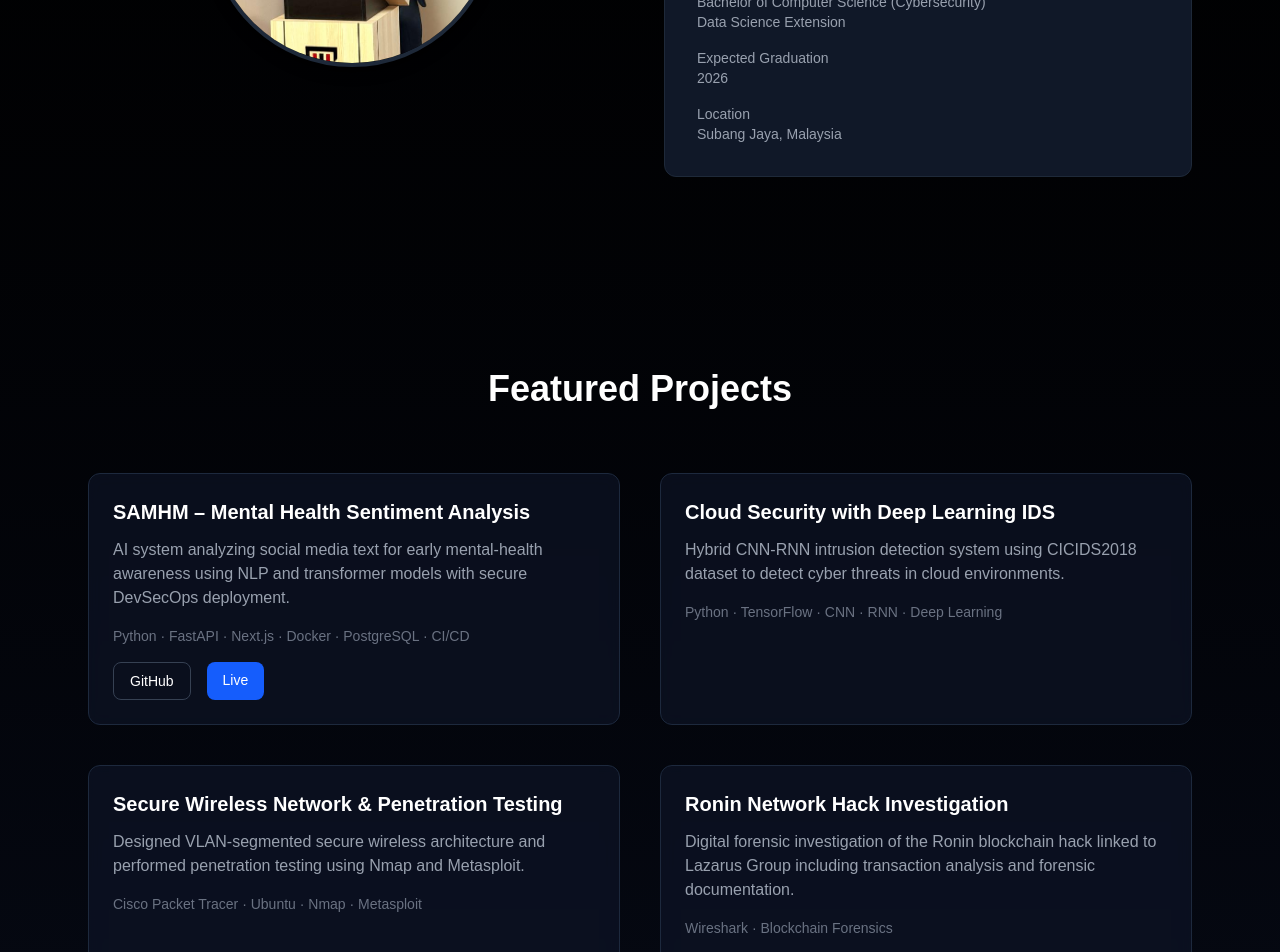
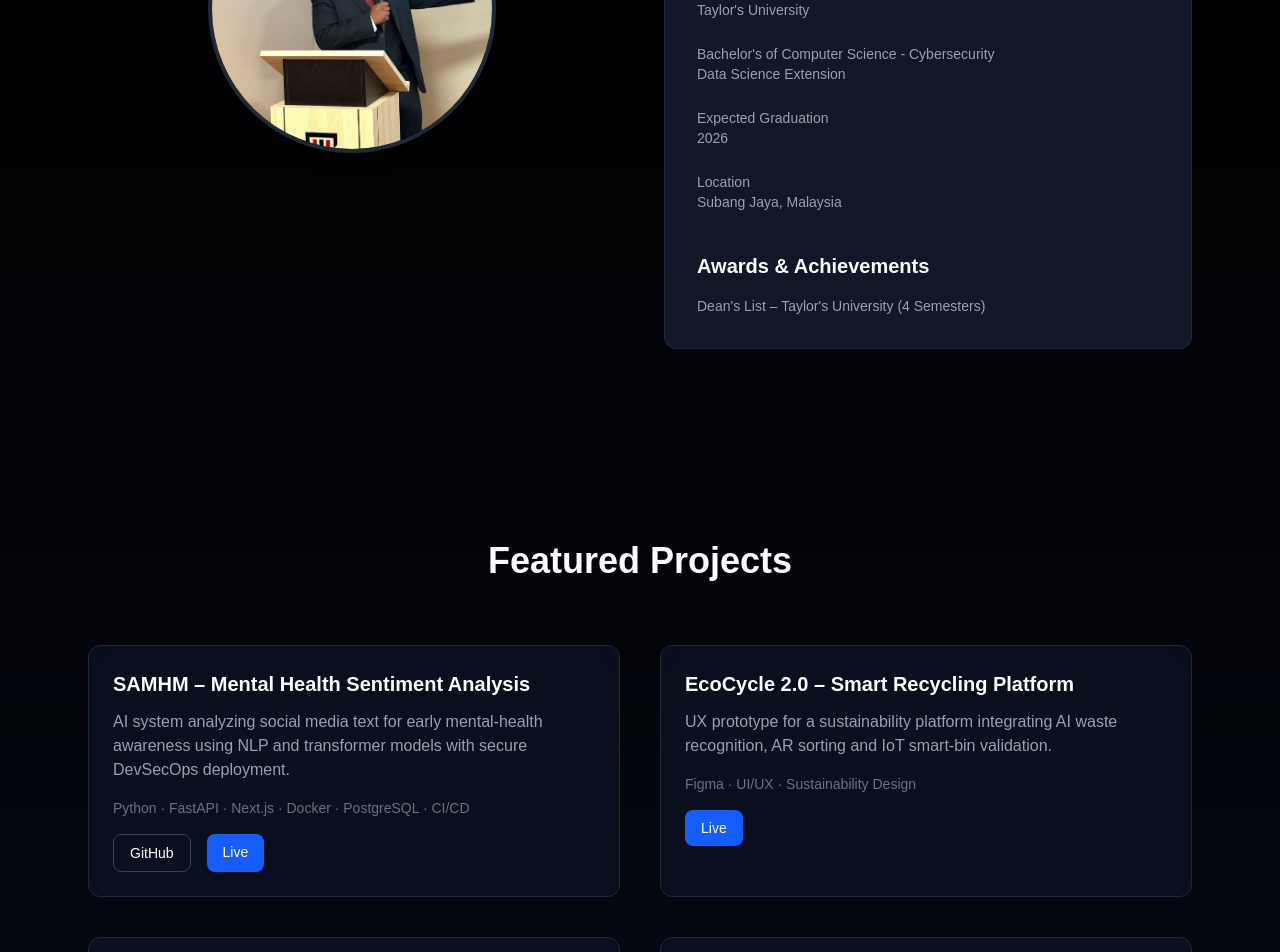
Before and after one commit to ialaaeldeen/alaa-portfolio, a Next.js app: page / in a window 1280 px wide. Shown: the part 1020-1972 px from the top of the page. Built offline with nearby package versions, Linux system fonts and the light colour scheme.

Commit message:
Updated Education section and fixed spacing

```diff
--- a/app/page.tsx
+++ b/app/page.tsx
@@ -100,31 +100,44 @@ export default function Home() {
 
       <div className="bg-gray-900 border border-gray-800 rounded-xl p-8 mt-8">
 
-              <h3 className="text-xl font-semibold mb-6">
+      <h3 className="text-xl font-semibold mb-8">
         Education
       </h3>
 
-              <ul className="space-y-4 text-gray-400 text-sm">
+      <div className="space-y-6 text-gray-400 text-sm">
 
-                <li>
-                  Bachelor of Computer Science (Cybersecurity)
-                  <br />
-                  Data Science Extension
-                </li>
+        <div>
+          <p>Taylor's University</p>
+        </div>
 
-                <li>
-                  Expected Graduation
-                  <br />
-                  2026
-                </li>
+        <div>
+          <p>Bachelor's of Computer Science - Cybersecurity</p>
+          <p>Data Science Extension</p>
+        </div>
 
-                <li>
-                  Location
-                  <br />
-                  Subang Jaya, Malaysia
-                </li>
+        <div>
+          <p>Expected Graduation</p>
+          <p>2026</p>
+        </div>
 
-              </ul>
+        <div>
+          <p>Location</p>
+          <p>Subang Jaya, Malaysia</p>
+        </div>
+
+      </div>
+
+      <div className="mt-10">
+
+        <h3 className="text-xl font-semibold mb-4">
+          Awards & Achievements
+        </h3>
+
+        <p className="text-gray-400 text-sm">
+          Dean's List – Taylor's University (4 Semesters)
+        </p>
+
+      </div>
 
     </div>
 
@@ -153,9 +166,10 @@ export default function Home() {
       },
 
       {
-      title: "Cloud Security with Deep Learning IDS",
-      desc: "Hybrid CNN-RNN intrusion detection system using CICIDS2018 dataset to detect cyber threats in cloud environments.",
-      tools: "Python · TensorFlow · CNN · RNN · Deep Learning"
+      title: "EcoCycle 2.0 – Smart Recycling Platform",
+      desc: "UX prototype for a sustainability platform integrating AI waste recognition, AR sorting and IoT smart-bin validation.",
+      tools: "Figma · UI/UX · Sustainability Design",
+      live: "https://www.figma.com/proto/OkUqDhaiTuRNRD4mygq6ct/EcoCycle?node-id=67-1294&p=f&t=jX6V54zOxsuJRLmW-0&scaling=scale-down&content-scaling=fixed&page-id=0%3A1&starting-point-node-id=67%3A1294&show-proto-sidebar=1"
       },
 
       {
@@ -165,9 +179,9 @@ export default function Home() {
       },
 
       {
-      title: "Ronin Network Hack Investigation",
-      desc: "Digital forensic investigation of the Ronin blockchain hack linked to Lazarus Group including transaction analysis and forensic documentation.",
-      tools: "Wireshark · Blockchain Forensics"
+      title: "Cloud Security with Deep Learning IDS",
+      desc: "Hybrid CNN-RNN intrusion detection system using CICIDS2018 dataset to detect cyber threats in cloud environments.",
+      tools: "Python · TensorFlow · CNN · RNN · Deep Learning"
       },
 
       {
@@ -177,21 +191,27 @@ export default function Home() {
       },
 
       {
+      title: "Uber Data Breach Analysis (2016 & 2022)",
+      desc: "Cybersecurity, legal and ethical analysis of Uber data breaches including MFA fatigue, credential leaks and governance failures.",
+      tools: "Cybersecurity Analysis · GDPR · Ethics Frameworks"
+      },
+
+      {
       title: "Healthcare Data Analytics (Hadoop Ecosystem)",
       desc: "Built big-data healthcare pipeline using Hadoop, Hive and Impala for analytics on 55K medical records.",
       tools: "Hadoop · Hive · Impala · Python · MySQL"
       },
 
       {
-      title: "Uber Data Breach Analysis (2016 & 2022)",
-      desc: "Cybersecurity, legal and ethical analysis of Uber data breaches including MFA fatigue, credential leaks and governance failures.",
-      tools: "Cybersecurity Analysis · GDPR · Ethics Frameworks"
+      title: "Student Lifestyle & Academic Performance",
+      desc: "Statistical analysis of lifestyle factors affecting GPA using correlation, regression and visualization.",
+      tools: "R Language · Statistics · Data Visualization"
       },
 
       {
-      title: "Student Lifestyle & Academic Performance",
-      desc: "Statistical analysis of lifestyle factors affecting GPA using correlation, regression and visualization.",
-      tools: "R Language · Statistics · Data Visualization"
+      title: "Ronin Network Hack Investigation",
+      desc: "Digital forensic investigation of the Ronin blockchain hack linked to Lazarus Group including transaction analysis and forensic documentation.",
+      tools: "Wireshark · Blockchain Forensics"
       },
 
       {
@@ -204,20 +224,13 @@ export default function Home() {
       title: "OECD Municipal Waste Dashboard",
       desc: "Interactive Tableau dashboard analyzing 30+ years of OECD waste generation trends aligned with SDG 12.5.",
       tools: "Tableau · Data Storytelling · EDA"
-      },
-
-      {
-      title: "EcoCycle 2.0 – Smart Recycling Platform",
-      desc: "UX prototype for a sustainability platform integrating AI waste recognition, AR sorting and IoT smart-bin validation.",
-      tools: "Figma · UI/UX · Sustainability Design",
-      live: "https://www.figma.com/proto/OkUqDhaiTuRNRD4mygq6ct/EcoCycle?node-id=67-1294&p=f&t=jX6V54zOxsuJRLmW-0&scaling=scale-down&content-scaling=fixed&page-id=0%3A1&starting-point-node-id=67%3A1294&show-proto-sidebar=1"
       }
 
       ].map((project, i) => (
 
       <div
       key={i}
-      className="bg-slate-900/60 backdrop-blur border border-slate-800 rounded-xl p-6 hover:border-blue-500 transition"
+      className="bg-slate-900/60 backdrop-blur border border-slate-800 rounded-xl p-6 hover:border-blue-500 hover:-translate-y-1 transition duration-300"
       >
 
       <h3 className="text-xl font-semibold mb-3">
```
Lines whose indentation alone changed are shown as unchanged.
